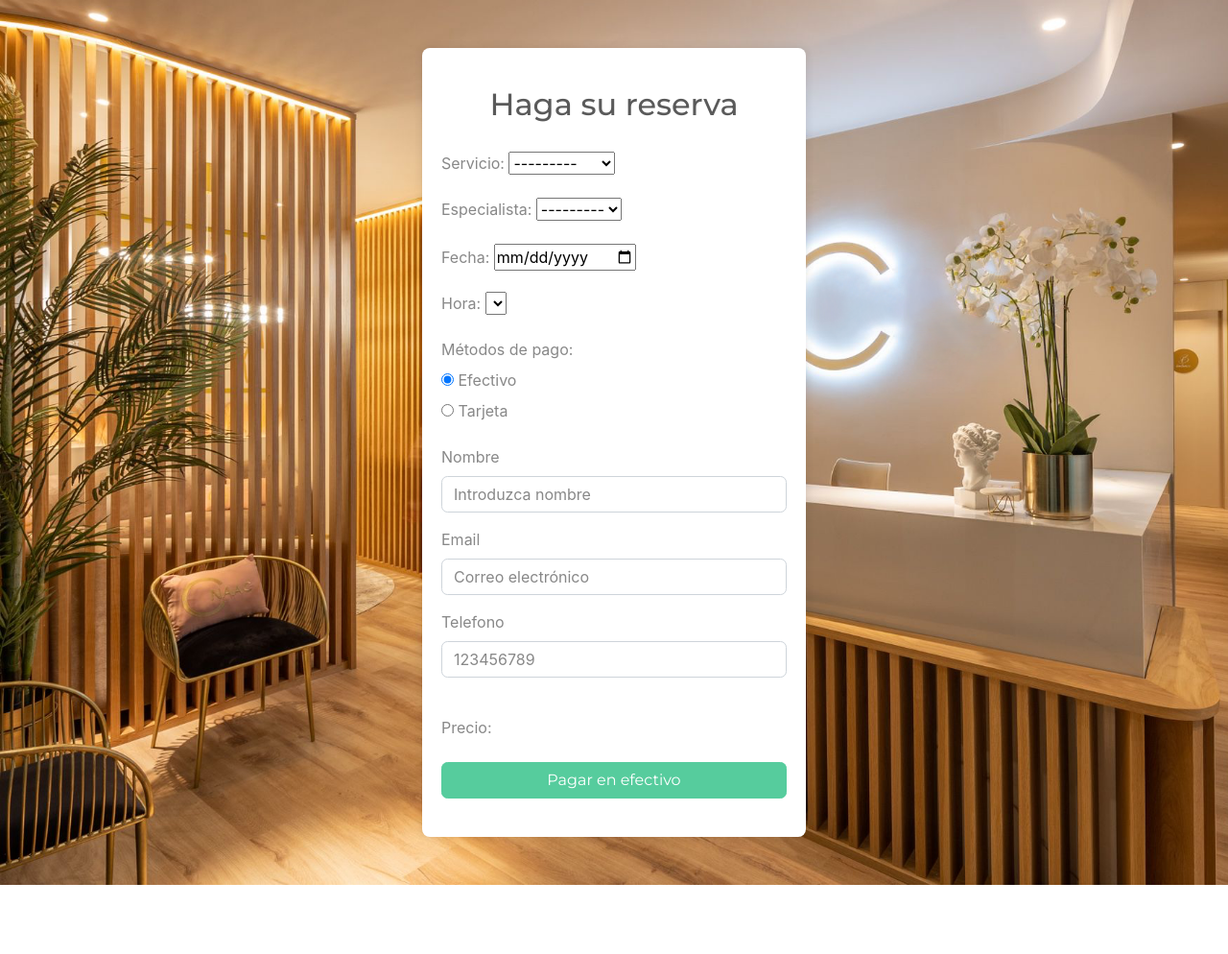
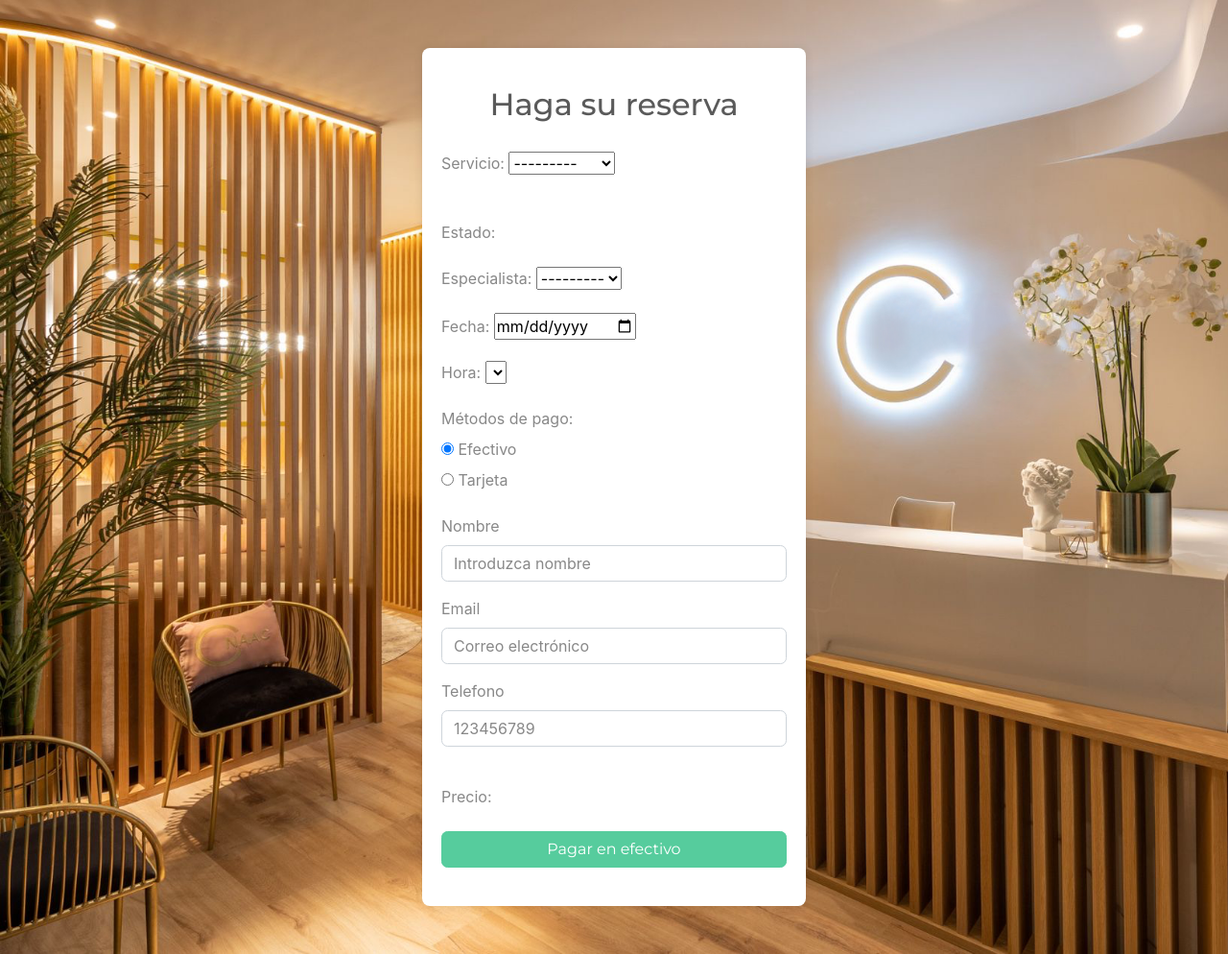
Before and after one commit to marnunrey2/PGPI_3_14, a Django app: page /citas/servicios/add in a window 1280 px wide. Shown: the part 76-1070 px from the top of the page at 96% size. Before the commit the page ends 998 px from the top, so only its background shows below. Run offline with Django 4.2, Linux system fonts and the light colour scheme; data comes from the database, SQL or seed files in the repository; lists and menus that the app fills with data are empty; parts of the project's set-up code (start-up, migrations or seed data) failed here and were passed over; some libraries are stand-ins or nearby versions.

Commit message:
fix: reservar servicio agotado

```diff
--- a/administrador/urls.py
+++ b/administrador/urls.py
@@ -2,6 +2,7 @@
 from .views import (
     AdminCitaView,
     AdminServicioView,
+    editar_estado_servicio,
     servicio_delete,
     especialista_delete,
     AdminEspecialistaView,
@@ -67,6 +68,11 @@
         name="admin_reclamacion",
     ),
     path(
+        "admin_view/servicios/editar_estado_servicio/<int:servicio_id>/",
+        editar_estado_servicio,
+        name="editar_estado_servicio",
+    ),
+    path(
         "admin_view/reclamaciones/<int:cita_id>/add",
         AdminReclamacionAddView.as_view(),
         name="reclamacion_add",
--- a/citas/models.py
+++ b/citas/models.py
@@ -12,6 +12,7 @@
     descripcion = models.TextField()
     imagen = models.ImageField(upload_to="servicios", null=True, blank=True)
     precioId = models.TextField(default="")
+    agotado = models.BooleanField(default=False)
 
     def __str__(self):
         return self.nombre
--- a/citas/templates/cita_servicio_add.html
+++ b/citas/templates/cita_servicio_add.html
@@ -60,6 +60,11 @@
                 <label for="servicio">Servicio: </label>
                 {{ form.servicio }}
             </div>
+            <br>
+            <div id="estado-agotado-span">
+                Estado: <span id="estado-agotado-span"></span>
+            </div>
+            <br>
             <div class="form-group">
                 <label for="especialista">Especialista: </label>
                 {{ form.especialista }}
@@ -95,6 +100,8 @@
                 Precio: <span id="precio-span">{{ form.precio.value }}</span>
             </div>
             <br>
+
+
             <section class="form-confirmation">
                 <button id="submit" type="submit" class="btn btn-success btn-block">Pagar en efectivo</button>
             </section>
@@ -105,6 +112,8 @@
                 // Add JavaScript to update the price display dynamically when the service selection changes
                 const serviceSelect = document.querySelector('.service-select');
                 const precioSpan = document.getElementById('precio-span');
+                const estadoAgotadoSpan = document.getElementById('estado-agotado-span');
+                const formContainer = document.querySelector('.login-container form'); // Added this line
                 var selectedPriceId = "";
 
                 serviceSelect.addEventListener('change', async (e) => {
@@ -112,13 +121,27 @@
                     try {
                         const response = await fetch(`/precio_servicio/?servicio=${selectedServiceId}`);
                         const responseId = await fetch(`/precio_id_servicio/?servicio=${selectedServiceId}`);
+                        const responseEstado = await fetch(`/estado_id_servicio/?servicio=${selectedServiceId}`);
                         const data = await response.text(); // Retrieve response as text
                         selectedPriceId = await responseId.text();
                         precioSpan.textContent = data.trim(); // Set the text content of precioSpan
+
+                        // Update the "Estado Agotado" based on the responseEstado value
+                        const estadoData = await responseEstado.text();
+                        const estadoText = estadoData.trim();
+                        estadoAgotadoSpan.textContent = `Estado: ${estadoText}`;
+                        estadoAgotadoSpan.style.color = estadoText === 'Agotado' ? 'red' : '';
+                        if (estadoText === 'Agotado') {
+                            disableForm();
+                        } else {
+                            enableForm();
+                        }
+
                     } catch (error) {
                         console.error('Error fetching price:', error);
                     }
                 });
+
 
      function updateButtonText() {
         paymentMethodRadios.forEach(radio => {
@@ -130,6 +153,21 @@
                     paymentButton.textContent = 'Pagar con tarjeta';
                 }
             }
+        });
+    }
+    function disableForm() {
+        // Disable or hide form fields when the estado is Agotado
+        const formInputs = formContainer.querySelectorAll('input, select:not([name="servicio"])');
+        formInputs.forEach(input => {
+            input.disabled = true;
+        });
+    }
+
+    function enableForm() {
+        // Enable form fields when the estado is not Agotado
+        const formInputs = formContainer.querySelectorAll('input, select:not([name="servicio"])');
+        formInputs.forEach(input => {
+            input.disabled = false;
         });
     }
 
@@ -144,6 +182,32 @@
         radio.addEventListener('change', updateButtonText);
     });
 
+    // Event listener for form submission
+    document.getElementById('citaForm').addEventListener('submit', function (event) {
+        // Check if the form is disabled
+        if (formIsDisabled()) {
+            // Prevent the default form submission
+            event.preventDefault();
+            displayErrorMessage('Este servicio está agotado. Por favor, seleccione otro servicio.');
+        }
+    });
+
+    // Function to check if the form is disabled
+    function formIsDisabled() {
+        return Array.from(formContainer.querySelectorAll('input, select')).some(input => input.disabled);
+    }
+    function displayErrorMessage(message) {
+        const errorContainer = document.createElement('div');
+        errorContainer.textContent = message;
+        errorContainer.style.color = 'red';
+        formContainer.appendChild(errorContainer);
+        setTimeout(() => {
+            errorContainer.remove();
+        }, 3000);
+    }
+
+
+
     // Call the function initially to set the button text based on the initial value
     updateButtonText();
 </script>
--- a/citas/urls.py
+++ b/citas/urls.py
@@ -2,6 +2,7 @@
 from django.urls import path
 from .views import (
     get_especialistas_por_servicio,
+    get_estado_id_por_servicio,
     get_horas_disponibles,
     get_precio_por_servicio,
     get_precio_id_por_servicio,
@@ -26,15 +27,22 @@
         name="servicios_opciones",
     ),
     path("horas_disponibles/", get_horas_disponibles, name="horas_disponibles"),
-    path('precio_servicio/', get_precio_por_servicio, name='precio'),
-    path('precio_id_servicio/', get_precio_id_por_servicio, name='precioid'),
-    path('citas/servicios/utils/config/', views.stripe_config),
-    path('citas/servicios/utils/create-custom-checkout-session/<str:param>/<str:ident>', views.create_custom_checkout_session),
-    path('citas/especialistas/utils/config/', views.stripe_config),
-    path('citas/especialistas/utils/create-custom-checkout-session/<str:param>/<str:ident>', views.create_custom_checkout_session),
-    path('citas/success/', views.SuccessView.as_view(), name='success'),  # new
-    path('citas/cancelled/', views.CancelledView.as_view(), name='cancelled'),
-    path('citas/webhook/', views.stripe_webhook),
+    path("precio_servicio/", get_precio_por_servicio, name="precio"),
+    path("precio_id_servicio/", get_precio_id_por_servicio, name="precioid"),
+    path("estado_id_servicio/", get_estado_id_por_servicio, name="estado_servicio"),
+    path("citas/servicios/utils/config/", views.stripe_config),
+    path(
+        "citas/servicios/utils/create-custom-checkout-session/<str:param>/<str:ident>",
+        views.create_custom_checkout_session,
+    ),
+    path("citas/especialistas/utils/config/", views.stripe_config),
+    path(
+        "citas/especialistas/utils/create-custom-checkout-session/<str:param>/<str:ident>",
+        views.create_custom_checkout_session,
+    ),
+    path("citas/success/", views.SuccessView.as_view(), name="success"),  # new
+    path("citas/cancelled/", views.CancelledView.as_view(), name="cancelled"),
+    path("citas/webhook/", views.stripe_webhook),
     path("citas/<str:encoded>/delete/", cita_delete, name="cita_delete"),
     path(
         "citas/servicios/add",
@@ -47,7 +55,9 @@
         name="cita_especialista_add",
     ),
     path("citas/servicios/add/<str:encoded>", consulta_email, name="consulta_citas1"),
-    path("citas/especialistas/add/<str:encoded>", consulta_email, name="consulta_citas2")
+    path(
+        "citas/especialistas/add/<str:encoded>", consulta_email, name="consulta_citas2"
+    ),
 ]
 
 from django.conf.urls.static import static
--- a/citas/views.py
+++ b/citas/views.py
@@ -9,7 +9,7 @@
 from citas.models import Especialista, Invitado, Cita, Servicio
 from citas.models import Servicio, Especialista, Invitado, Cita
 from .utils import calculate_available_hours
-from django.http import HttpResponseForbidden
+from django.http import HttpResponse, HttpResponseForbidden
 from sendgrid import SendGridAPIClient
 from sendgrid.helpers.mail import Mail
 from dotenv import load_dotenv
@@ -272,6 +272,17 @@
     return render(request, "precio_id.html", {"priceId": priceId})
 
 
+def get_estado_id_por_servicio(request):
+    try:
+        servicio_id = request.GET.get("servicio")
+        servicio = Servicio.objects.get(id=servicio_id)
+        estado_agotado = servicio.agotado
+        estado_texto = "Agotado" if estado_agotado else "Disponible"
+    except Servicio.DoesNotExist:
+        estado_texto = "Disponible"  # Set default value to "Disponible" if the service ID is not available
+    return HttpResponse(estado_texto)
+
+
 def get_precio_id_por_servicio_string(id):
     try:
         price_id = Servicio.objects.filter(id=id).get().precioId
--- a/home/templates/home/servicios.html
+++ b/home/templates/home/servicios.html
@@ -52,6 +52,9 @@
             </div>
             <div class="card-footer text-muted">
                 {{ servicio.precio }}
+                {% if servicio.agotado %}
+                    AGOTADO
+                {% endif %}
             </div>
         </div>
 
```
Also changed, not shown: administrador/templates/admin_servicio.html (+18 -0 lines), administrador/views.py (+11 -0 lines), citas/migrations/0002_servicio_agotado.py (added), media/servicios/Screenshot_from_2023-11-15_17-53-43.png (added), media/servicios/Screenshot_from_2023-11-15_17-53-43_FGKkWjD.png (added), media/servicios/Screenshot_from_2023-11-28_12-42-18.png (added), media/servicios/Screenshot_from_2023-11-28_12-42-18_WMLOeW8.png (added), media/servicios/Screenshot_from_2023-11-28_12-42-18_mkj86B3.png (added). Lines whose indentation alone changed are shown as unchanged.
